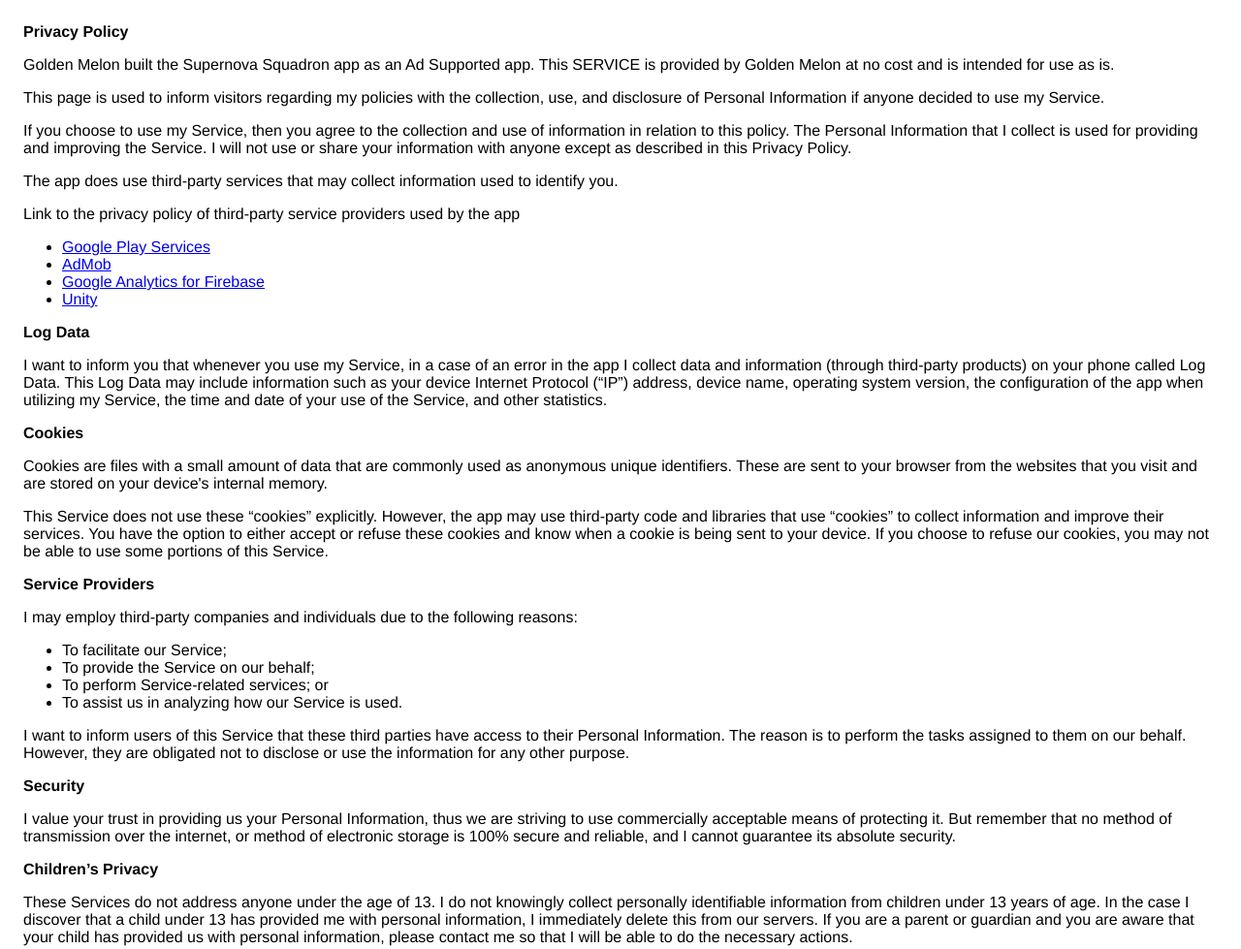
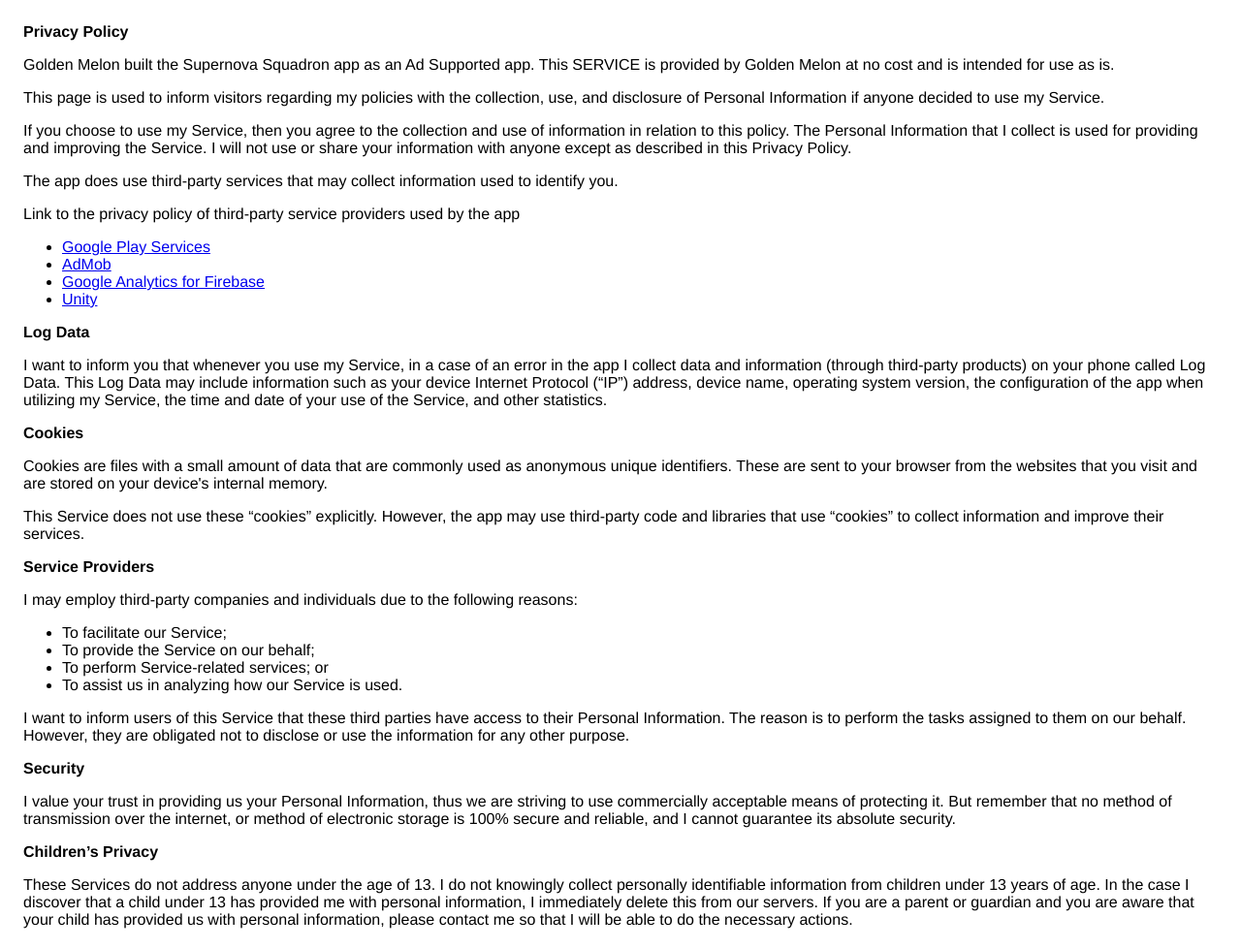
Before and after one commit to splash90-dev/supernova-squadron-privacy, a plain HTML site: page index.html in a window 1280 px wide. Shown: the whole page at 97% size. Drawn offline with Linux system fonts and the light colour scheme.

Commit message:
Update index.html

```diff
--- a/index.html
+++ b/index.html
@@ -47,10 +47,6 @@
                   This Service does not use these “cookies” explicitly. However,
                   the app may use third-party code and libraries that use
                   “cookies” to collect information and improve their services.
-                  You have the option to either accept or refuse these cookies
-                  and know when a cookie is being sent to your device. If you
-                  choose to refuse our cookies, you may not be able to use some
-                  portions of this Service.
                 </p> <p><strong>Service Providers</strong></p> <p>
                   I may employ third-party companies and
                   individuals due to the following reasons:
```
